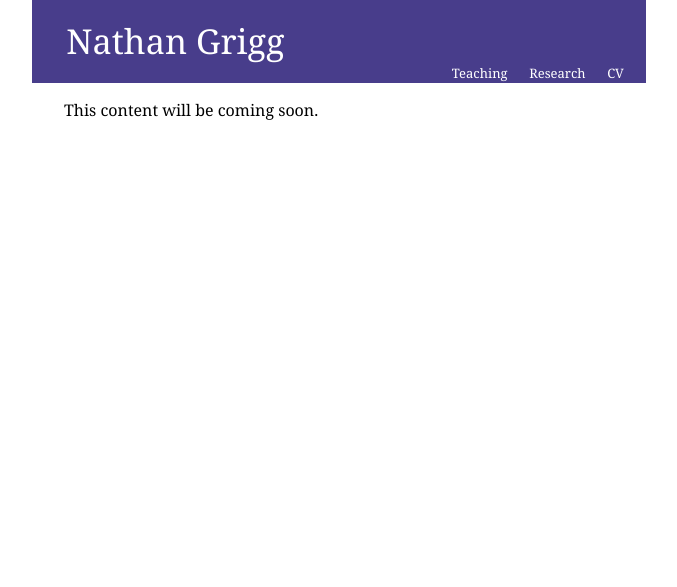
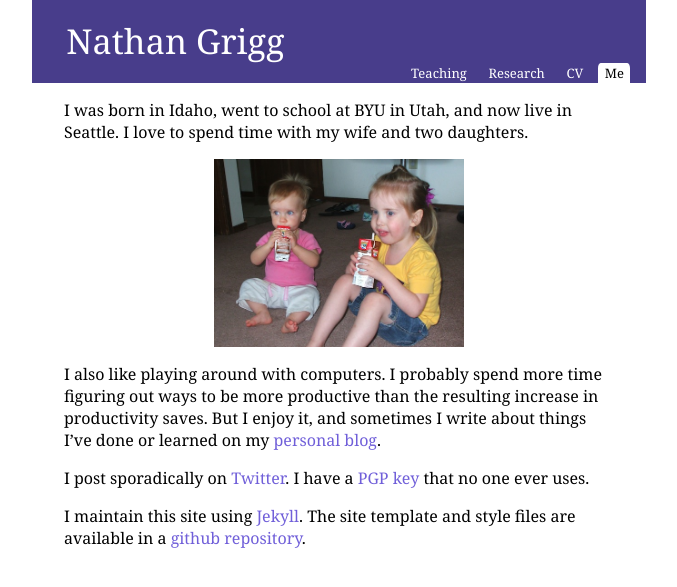
Before and after one commit to nathangrigg/website, a Jekyll site: the page built from me/index.md, in a window 1280 px wide. Shown: the top 587 px of the page, without its empty margins (301-978 px from the left). Built offline with Jekyll 4.4.1, drawn with Linux system fonts in a browser that asks for light colours.

Commit message:
About me page

```diff
--- a/_includes/me.html
+++ /dev/null
@@ -1 +0,0 @@
-This content will be coming soon.
--- a/_includes/nav-me.html
+++ b/_includes/nav-me.html
@@ -6,6 +6,6 @@
         <li class="teaching"><a href="{{ site.url }}teaching/">Teaching</a></li>
         <li class="research"><a href="{{ site.url }}research/">Research</a></li>
         <li class="cv"><a href="{{ site.url }}Nathan-Grigg-CV.pdf">CV</a></li>
-        <!--<li class="surplus"><a href="{{ site.url }}surplus/">Surplus</a></li>-->
+        <li class="me"><a href="{{ site.url }}me/">Me</a></li>
     </ul>
 </nav>
--- a/files/css/style.css
+++ b/files/css/style.css
@@ -100,7 +100,7 @@ nav li {
 body.teaching li.teaching,
 body.cv li.cv,
 body.research li.research,
-body.surplus li.surplus,
+body.me li.me,
 body.homework li.homework,
 body.quizzes li.quizzes,
 body.worksheets li.worksheets,
@@ -119,7 +119,7 @@ body.oscillations li.oscillations
 body.teaching li.teaching a,
 body.cv li.cv a,
 body.research li.research a,
-body.surplus li.surplus a,
+body.me li.me a,
 body.homework li.homework a,
 body.quizzes li.quizzes a,
 body.worksheets li.worksheets a,
--- a/me/index.md
+++ b/me/index.md
@@ -1,6 +1,21 @@
 ---
 layout: me
 title: About Nathan Grigg
+section: me
 ---
 
-{% include me.html %}
+I was born in Idaho, went to school at BYU in Utah, and now live in Seattle. I love to spend time with my wife and two daughters.
+
+<img alt="My daughters" style="width: 250px; display: block; margin-left: auto; margin-right: auto" src="{{ site.url }}files/img/hijas.jpg">
+
+I also like playing around with computers. I probably spend more time figuring out ways to be more productive than the resulting increase in productivity saves. But I enjoy it, and sometimes I write about things I've done or learned on my [personal blog][blog].
+
+I post sporadically on [Twitter][twitter]. I have a [PGP key][key] that no one ever uses.
+
+I maintain this site using [Jekyll][jek]. The site template and style files are available in a [github repository][repo].
+
+[blog]: http://nb.nathanamy.org
+[jek]: http://jekyllrb.com/
+[repo]: https://github.com/nathan11g/website
+[twitter]: http://twitter.com/nathangrigg
+[key]: grigg.txt
```
Also changed, not shown: files/img/hijas.jpg (added).
